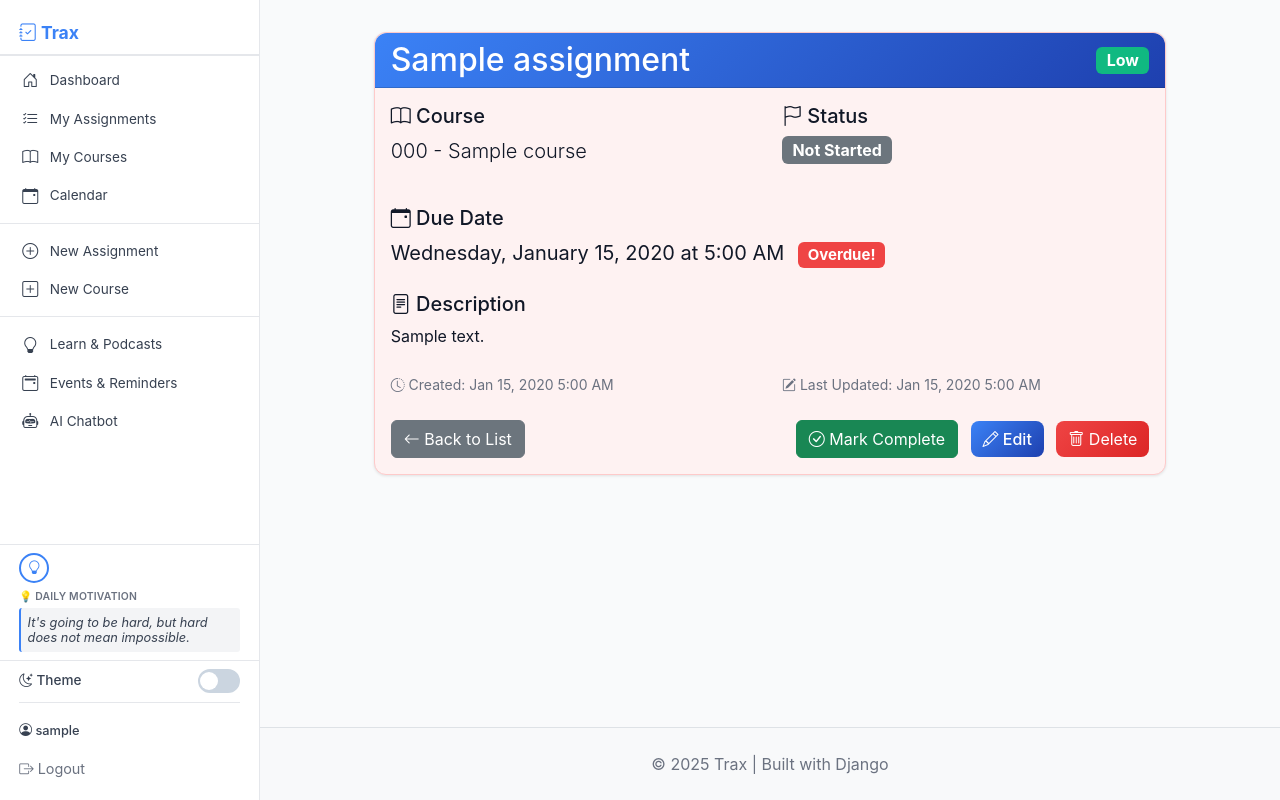
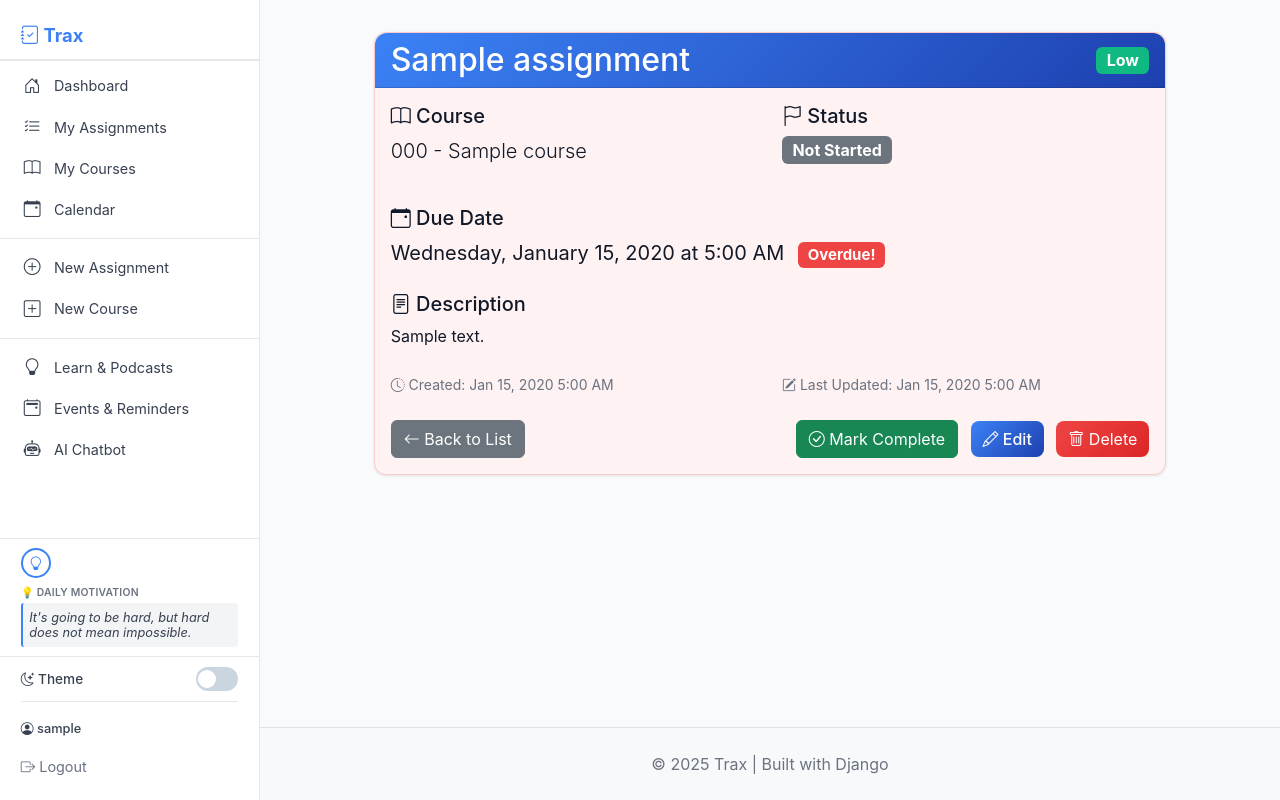
Before and after one commit to tatejones2/AssignmentTracker, a Django app: page /assignments/1/ in a window 1280 px wide. Run offline with Django 5.2, Linux system fonts and the light colour scheme; a user stored in the database is signed in; tables that the repository leaves empty hold one stand-in row (values such as "Sample post").

Commit message:
Fine-tune sidebar sizing for optimal readability
- Increased menu item padding to 0.5rem
- Increased font size to 0.9rem
- Increased icon size to 1.05rem
- Adjusted all spacing proportionally
- Perfect balance between readability and no scrolling

```diff
--- a/templates/base.html
+++ b/templates/base.html
@@ -390,8 +390,8 @@
         }
 
         .sidebar-brand {
-            padding: 0.5rem 1.2rem;
-            font-size: 1.1rem;
+            padding: 0.6rem 1.3rem;
+            font-size: 1.15rem;
             font-weight: 700;
             color: var(--primary);
             text-decoration: none;
@@ -412,12 +412,12 @@
         .sidebar-menu a {
             display: flex;
             align-items: center;
-            padding: 0.45rem 1.2rem;
+            padding: 0.5rem 1.3rem;
             color: var(--sidebar-text);
             text-decoration: none;
             transition: all 0.3s;
             border-left: 3px solid transparent;
-            font-size: 0.85rem;
+            font-size: 0.9rem;
         }
 
         .sidebar-menu a:hover {
@@ -433,9 +433,9 @@
         }
 
         .sidebar-menu a i {
-            margin-right: 0.6rem;
-            font-size: 1rem;
-            width: 18px;
+            margin-right: 0.7rem;
+            font-size: 1.05rem;
+            width: 19px;
         }
 
         .sidebar-user {
@@ -466,7 +466,7 @@
         /* Sidebar footer - at the bottom */
         .sidebar-footer {
             border-top: 1px solid var(--sidebar-border);
-            padding: 0.5rem 1.2rem;
+            padding: 0.6rem 1.3rem;
             margin-top: auto;
             flex-shrink: 0;
         }
@@ -485,10 +485,10 @@
         }
 
         .sidebar-inspiration {
-            padding: 0.5rem 1.2rem;
+            padding: 0.6rem 1.3rem;
             border-top: 1px solid var(--sidebar-border);
             flex-shrink: 0;
-            font-size: 0.85rem;
+            font-size: 0.9rem;
         }
 
         .inspiration-toggle {
```
